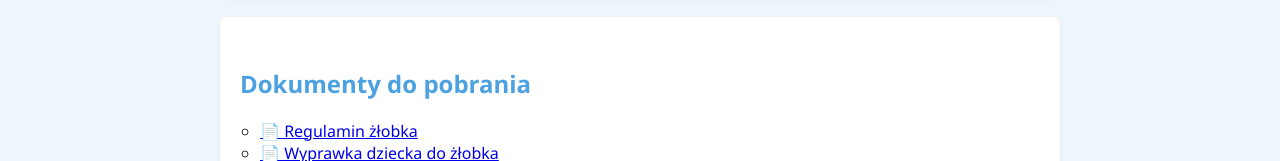
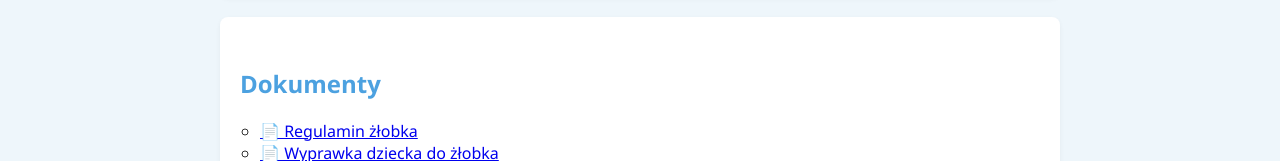
Before and after one commit to blekitnakraina/blekitnakraina, a plain HTML site: page index.html in a window 1280 px wide. Shown: the part 1879-2040 px from the top of the page. Drawn offline with Linux system fonts and the light colour scheme.

Commit message:
Update index.html

```diff
--- a/index.html
+++ b/index.html
@@ -72,7 +72,7 @@
   </section>
 
 	<section id="dokumenty">
-  <h2>Dokumenty do pobrania</h2>
+  <h2>Dokumenty</h2>
   <ul>
     <li><a href="REGULAMIN.pdf" target="_blank">📄 Regulamin żłobka</a></li>
     <li><a href="WYPRAWKA.pdf" target="_blank">📄 Wyprawka dziecka do żłobka</a></li>
```
